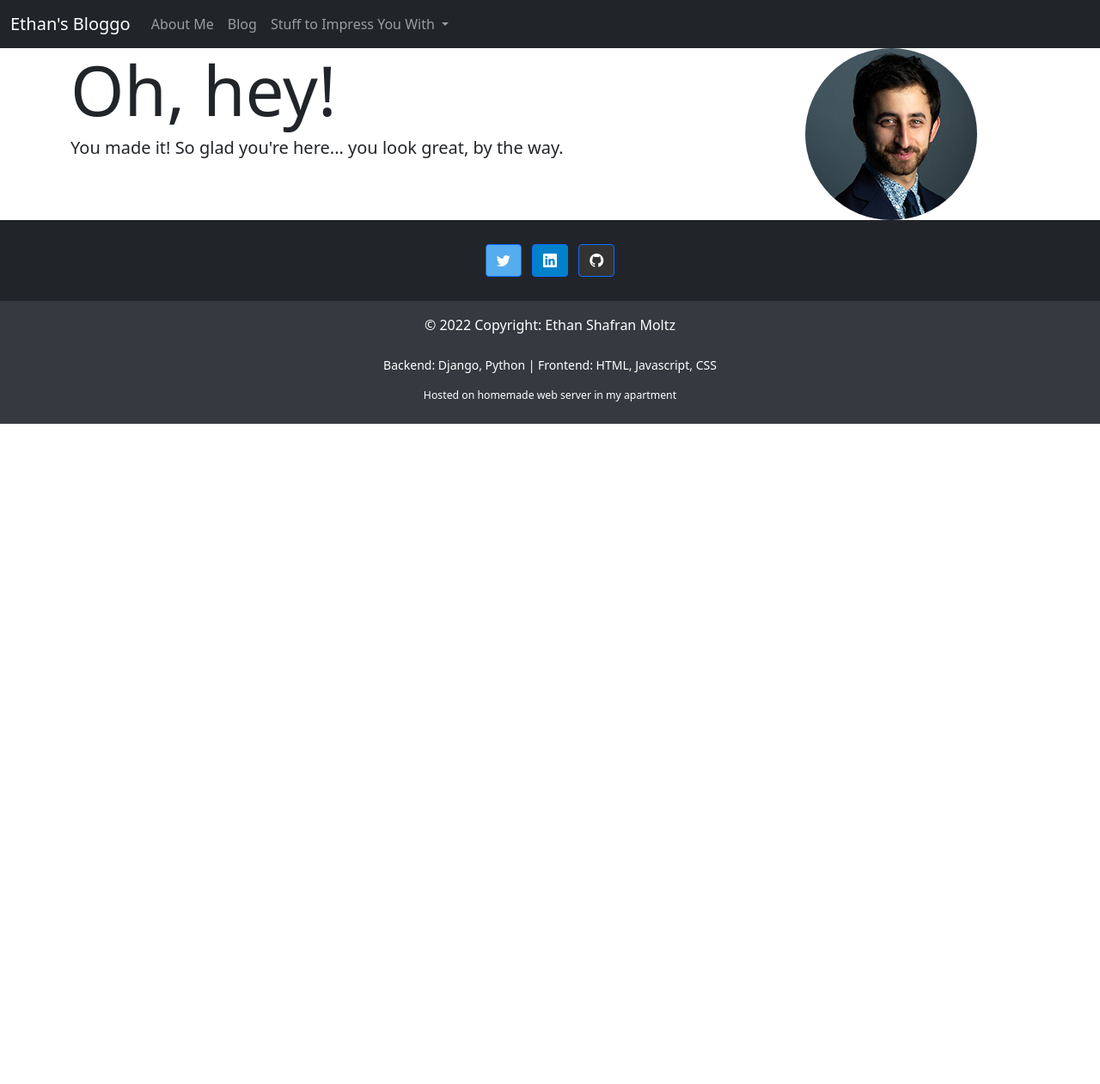
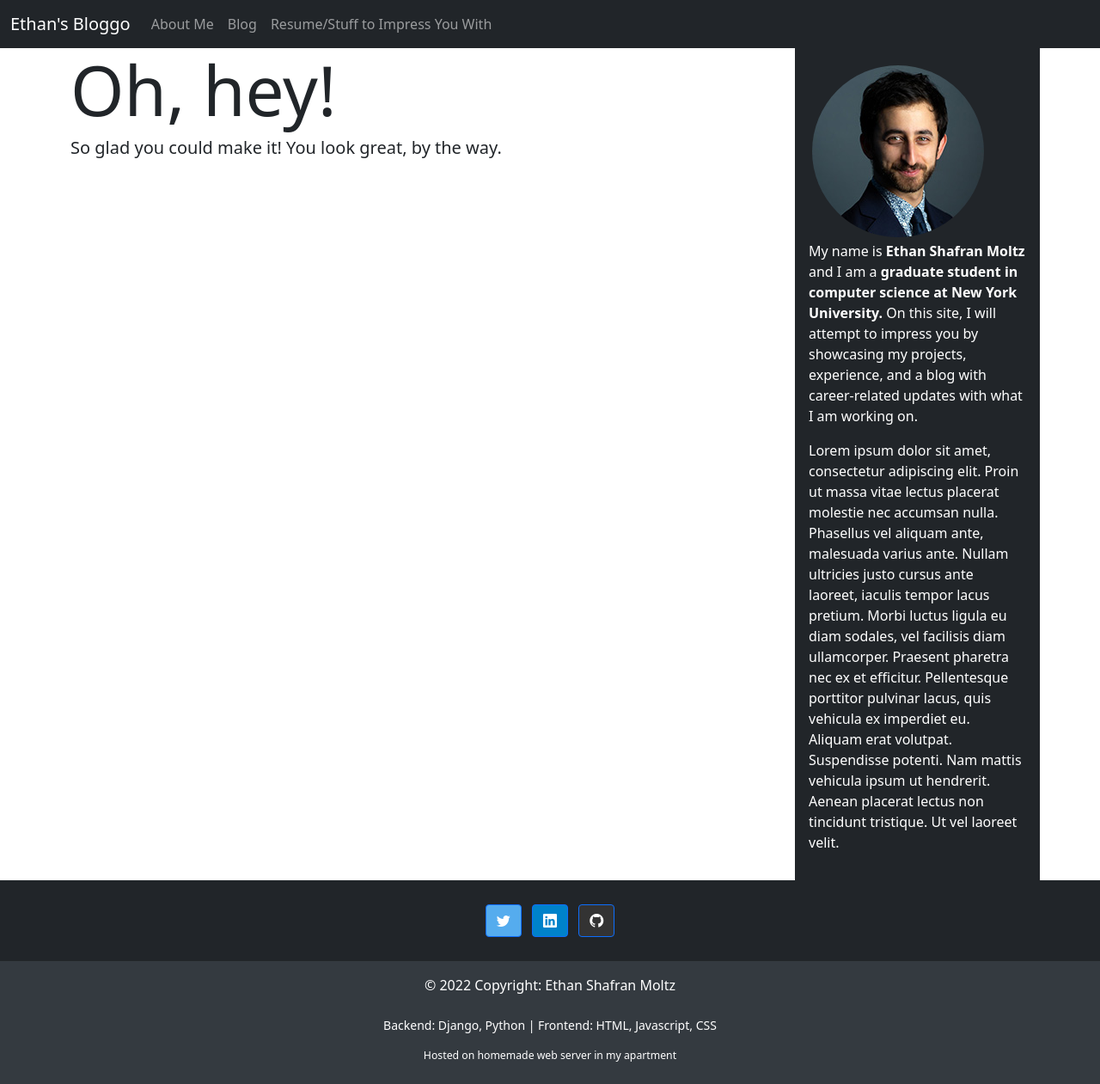
Before and after one commit to emoltz/Website, a Django app: template templates/frontend/welcome.html in a window 1280 px wide. Shown: the whole page at 86% size. Before the commit the page ends 493 px from the top, so only its background shows below. Run offline with Django 3.2, Linux system fonts and the light colour scheme; the template is opened without the code that fills it, so the values that code supplies are empty.

Commit message:
all links workin!

```diff
--- a/frontend/urls.py
+++ b/frontend/urls.py
@@ -3,4 +3,7 @@ from . import views
 
 urlpatterns = [
     path('', views.Home.as_view(), name="home"),
+    path('resume', views.Resume.as_view(), name="resume"),
+    path('aboutme', views.AboutMe.as_view(), name="aboutme"),
+    path('blog', views.Blog.as_view(), name="blog"),
 ]
--- a/static/javascript/scripts.js
+++ /dev/null
@@ -1 +0,0 @@
-// $('p').text("CUSTOM JAVASCRIPT THIS WORKS!!!");
--- a/static/templates/base.html
+++ b/static/templates/base.html
@@ -28,21 +28,15 @@
         <div class="collapse navbar-collapse" id="navbarSupportedContent">
             <ul class="navbar-nav me-auto mb-2 mb-lg-0">
                 <li class="nav-item">
-                    <a class="nav-link" href="#">About Me</a>
+                    <a class="nav-link" href="{% url "aboutme" %}">About Me</a>
                 </li>
                 <li class="nav-item">
-                    <a class="nav-link" href="#">Blog</a>
+                    <a class="nav-link" href="{% url "blog" %}">Blog</a>
                 </li>
-                <li class="nav-item dropdown">
-                    <a class="nav-link dropdown-toggle" href="#" id="navbarDropdown" role="button"
-                       data-bs-toggle="dropdown" aria-expanded="false">
-                        Stuff to Impress You With
-                    </a>
-                    <ul class="dropdown-menu" aria-labelledby="navbarDropdown">
-                        <li><a class="dropdown-item" href="#">Resume / Experience</a></li>
-                        <li><a class="dropdown-item" href="#">Projects</a></li>
-                    </ul>
+                <li class="nav-item">
+                    <a class="nav-link" href="{% url 'resume' %}">Resume/Stuff to Impress You With</a>
                 </li>
+
             </ul>
             {#            <form class="d-flex">#}
             {#                <input class="form-control me-2" type="search" placeholder="Search" aria-label="Search">#}
--- /dev/null
+++ b/templates/frontend/aboutme.html
@@ -0,0 +1,5 @@
+{% extends "base.html" %}
+
+{% block mainContent %}
+
+{% endblock %}
--- a/templates/frontend/welcome.html
+++ b/templates/frontend/welcome.html
@@ -8,11 +8,26 @@
             <div class="col-lg-9">
                 <h1 class="display-1">
                     <strong>Oh, hey!</strong><br/></h1>
-                <h2 class="lead">You made it! So glad you're here... you look great, by the way.</h2>
-{#                <p class="lead">But I'm glad I did. You look great today! </p>#}
+                <h2 class="lead">So glad you could make it! You look great, by the way.</h2>
+                {#                <p class="lead">But I'm glad I did. You look great today! </p>#}
             </div>
-            <div class="col">
-                <img class=" imgIcon" src="{% static '/images/ethan-headshot_smaller.jpg' %}" alt="A professional headshot">
+            <div class="col bg-dark text-white p-3">
+                <img class=" imgIcon p-1" src="{% static '/images/ethan-headshot_smaller.jpg' %}"
+                     alt="A professional headshot">
+                <p>My name is <strong>Ethan Shafran Moltz</strong> and I am a <strong>graduate student in computer
+                    science at New York
+                    University.</strong> On this site, I will attempt to impress you by showcasing my projects,
+                    experience, and a
+                    blog with career-related updates with what I am working on. </p>
+                <p>
+
+                    Lorem ipsum dolor sit amet, consectetur adipiscing elit. Proin ut massa vitae lectus placerat
+                    molestie nec accumsan nulla. Phasellus vel aliquam ante, malesuada varius ante. Nullam ultricies
+                    justo cursus ante laoreet, iaculis tempor lacus pretium. Morbi luctus ligula eu diam sodales, vel
+                    facilisis diam ullamcorper. Praesent pharetra nec ex et efficitur. Pellentesque porttitor pulvinar
+                    lacus, quis vehicula ex imperdiet eu. Aliquam erat volutpat. Suspendisse potenti. Nam mattis
+                    vehicula ipsum ut hendrerit. Aenean placerat lectus non tincidunt tristique. Ut vel laoreet
+                    velit.</p>
             </div>
         </div>
     </div>
@@ -24,4 +39,5 @@
 
 
 
+
 {% endblock %}
```
Also changed, not shown: frontend/views.py (+14 -1 lines), templates/frontend/blog.html (added, +8 -0 lines), templates/frontend/resume.html (added, +8 -0 lines).
